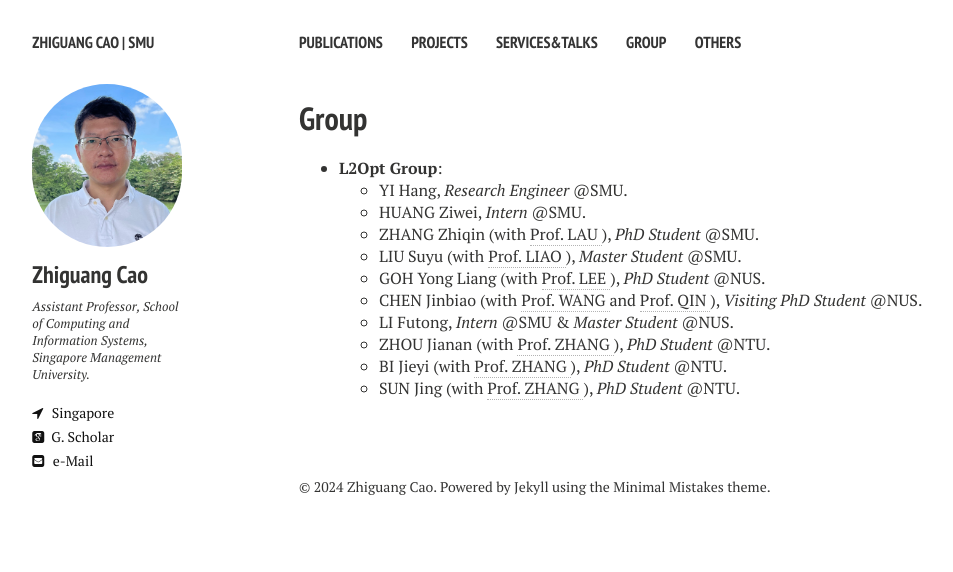
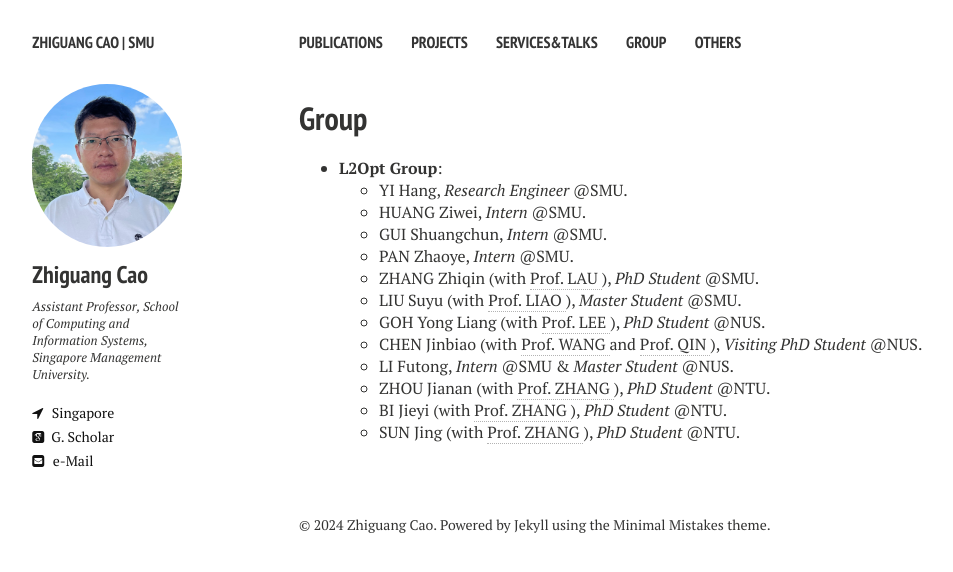
Before and after one commit to zhiguangcaosg/zhiguangcaosg.github.io, a Jekyll site: the page built from group.md, in a window 1280 px wide. Shown: the top 572 px of the page, without its empty margins (21-974 px from the left). Built offline with Jekyll 4.4.1, drawn with Linux system fonts in a browser that asks for light colours; nearby versions of some CDN libraries.

Commit message:
Update group.md

```diff
--- a/group.md
+++ b/group.md
@@ -23,6 +23,10 @@ comments: false
 	</li>
 	<li> HUANG Ziwei, <i>Intern</i> @SMU.
 	</li>
+	<li> GUI Shuangchun, <i>Intern</i> @SMU.
+	</li>
+	<li> PAN Zhaoye, <i>Intern</i> @SMU.
+	</li>
         <li> ZHANG Zhiqin (with <a href="http://www.mysmu.edu/faculty/hclau/" target="_blank"> Prof. LAU </a>), <i>PhD Student</i> @SMU.
 	</li>
         <li> LIU Suyu (with <a href="https://liziliao.github.io/" target="_blank"> Prof. LIAO </a>), <i>Master Student</i> @SMU.
```
